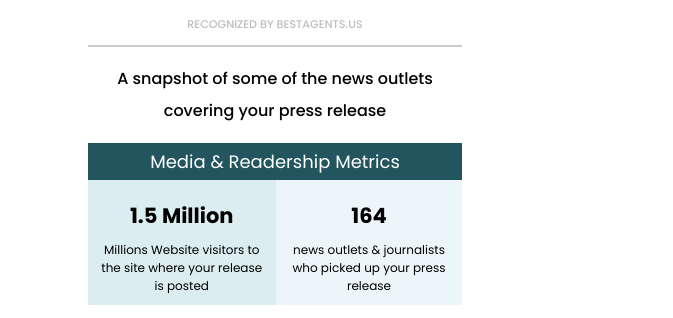
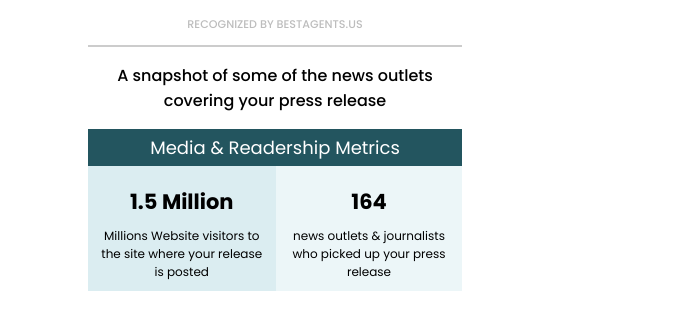
Before and after one commit to kareemmahddi/ali-omar-mail-1, a plain HTML site: page index.html in a window 1280 px wide. Shown: the part 1528-1846 px from the top of the page, without its empty margins (365-1038 px from the left). Drawn offline with Linux system fonts and the light colour scheme.

Commit message:
Update index.html

```diff
--- a/index.html
+++ b/index.html
@@ -315,7 +315,7 @@
     font-family: Poppins;
     font-size: 16px;
     font-weight: 500;
-    line-height: 32px;
+    line-height: 25px;
     letter-spacing: 0em;
     text-align: center;
     padding: 0 20px;
```
